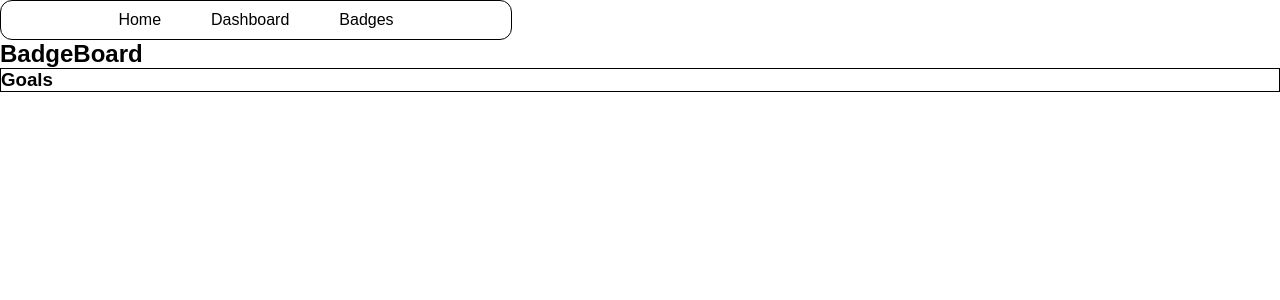
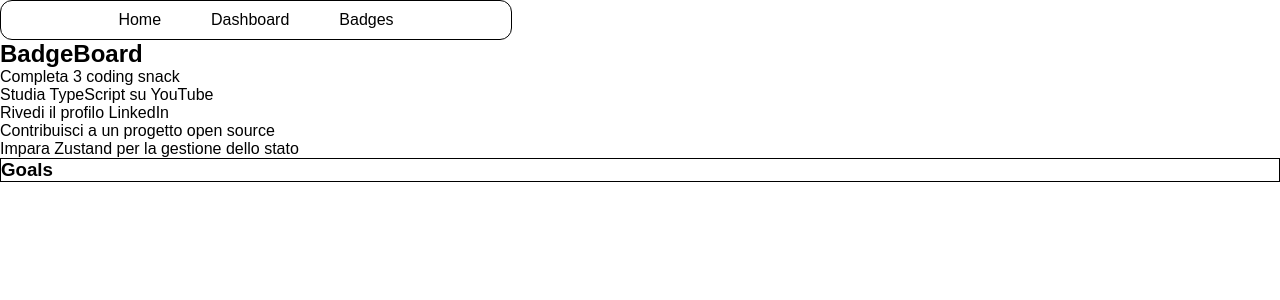
Before and after one commit to gabriele-ag/taskbadgeboard, a Next.js app: page /dashboard in a window 1280 px wide. Shown: the top 300 px of the page. Built offline with nearby package versions, Linux system fonts and the light colour scheme.

Commit message:
feat: api route and useTaskList done

```diff
--- a/component/goalsBoard.tsx
+++ b/component/goalsBoard.tsx
@@ -1,3 +1,4 @@
+'use client';
 import styles from "./CSS/goalsBoard.module.css"
 
 export default function GoalsBoard() {
--- /dev/null
+++ b/component/useTaskList.tsx
@@ -0,0 +1,31 @@
+'use client';
+
+import { useEffect, useState, useCallback } from "react"
+import { Task } from "../src/app/api/taskRoutes/model/task"
+
+export default function useTaskList() {
+    const [task, setTask] = useState<Task[]>([])
+    const [error, setError] = useState<string | null>(null)
+
+    const getTask = useCallback(async <T,>(): Promise<T> => {
+        try {
+            const response = await fetch(`/api/taskRoutes`)
+            if (!response.ok) {
+                throw new Error (`Errore nella chiamata: ${response.status}`)
+            }
+            const data: T = await response.json()
+            return data
+
+        } catch(error) {
+            throw new Error(`Errore nel recupero dei dati`)
+        }
+    }, [])
+
+    useEffect(() => {
+        getTask<Task[]>()
+        .then((data) => setTask(data))
+        .catch((err) => setError((err as Error).message))
+    }, [getTask])
+
+    return {task, error, getTask}
+}
--- a/api/models/task.tsx
+++ b/src/app/api/taskRoutes/model/task.tsx
@@ -1,4 +1,4 @@
-type Task = {
+export type Task = {
     id: number,
     title: string,
     description: string,
--- /dev/null
+++ b/src/app/api/taskRoutes/route.ts
@@ -0,0 +1,8 @@
+import { NextResponse } from "next/server";
+import taskList from "../../../../data/taskList.json"
+import { Task } from "./model/task";
+
+export async function GET() {
+    const tasks: Task[] = taskList
+    return NextResponse.json(tasks)
+}
--- a/src/app/dashboard/page.tsx
+++ b/src/app/dashboard/page.tsx
@@ -1,11 +1,23 @@
+'use client';
+
 import GoalsBoard from "../../../component/goalsBoard"
 import styles from "./dashboard.module.css"
+import useTaskList from "../../../component/useTaskList"
 
 export default function Dashboard() {
+
+    const {task} = useTaskList()
+
+
     return (
         <section>
 
             <h1>BadgeBoard</h1>
+            {task.map((curTask) => (
+                <div key={curTask.id}>
+                    <p>{curTask.title}</p>
+                </div>
+            ))}
 
             <GoalsBoard/>
 
```
